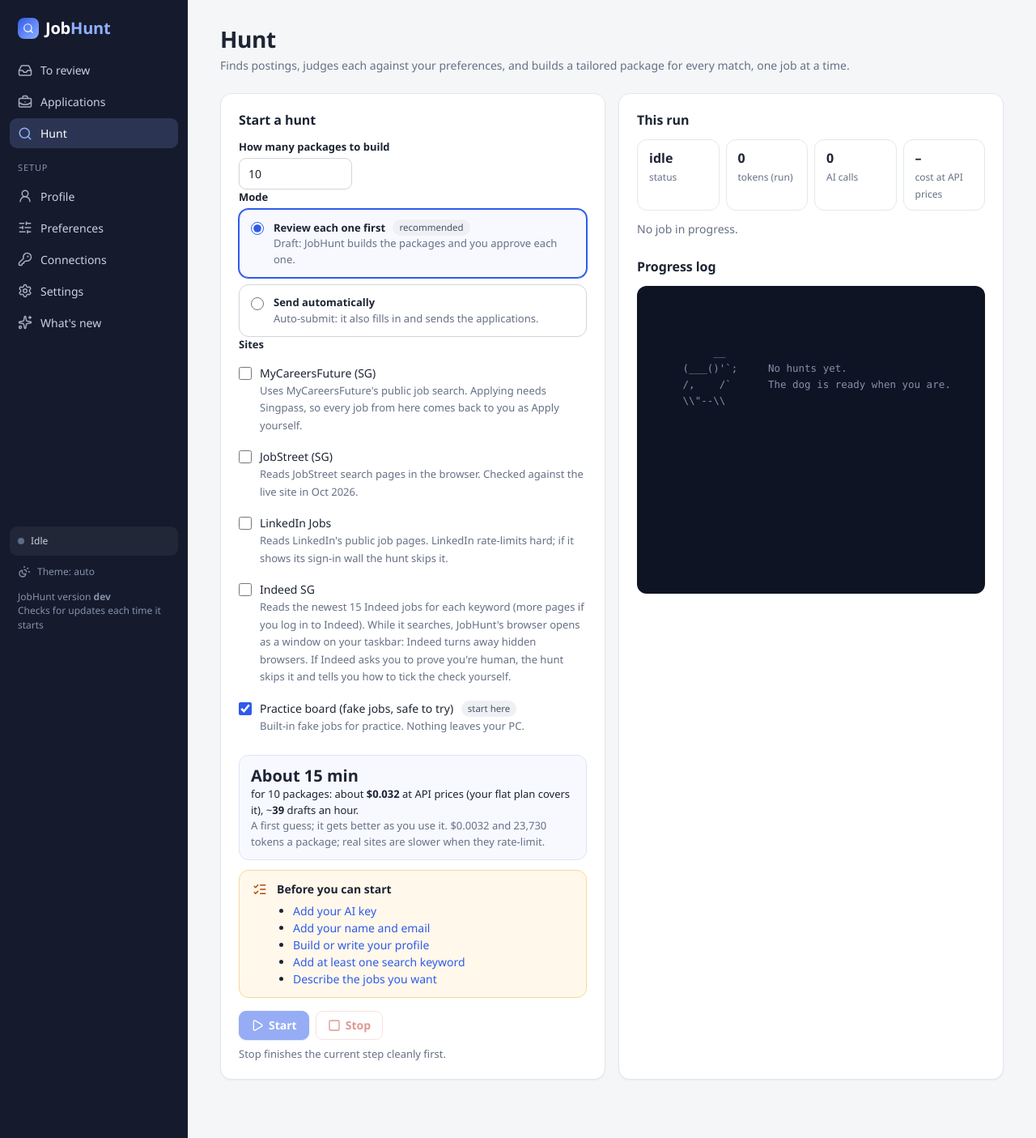
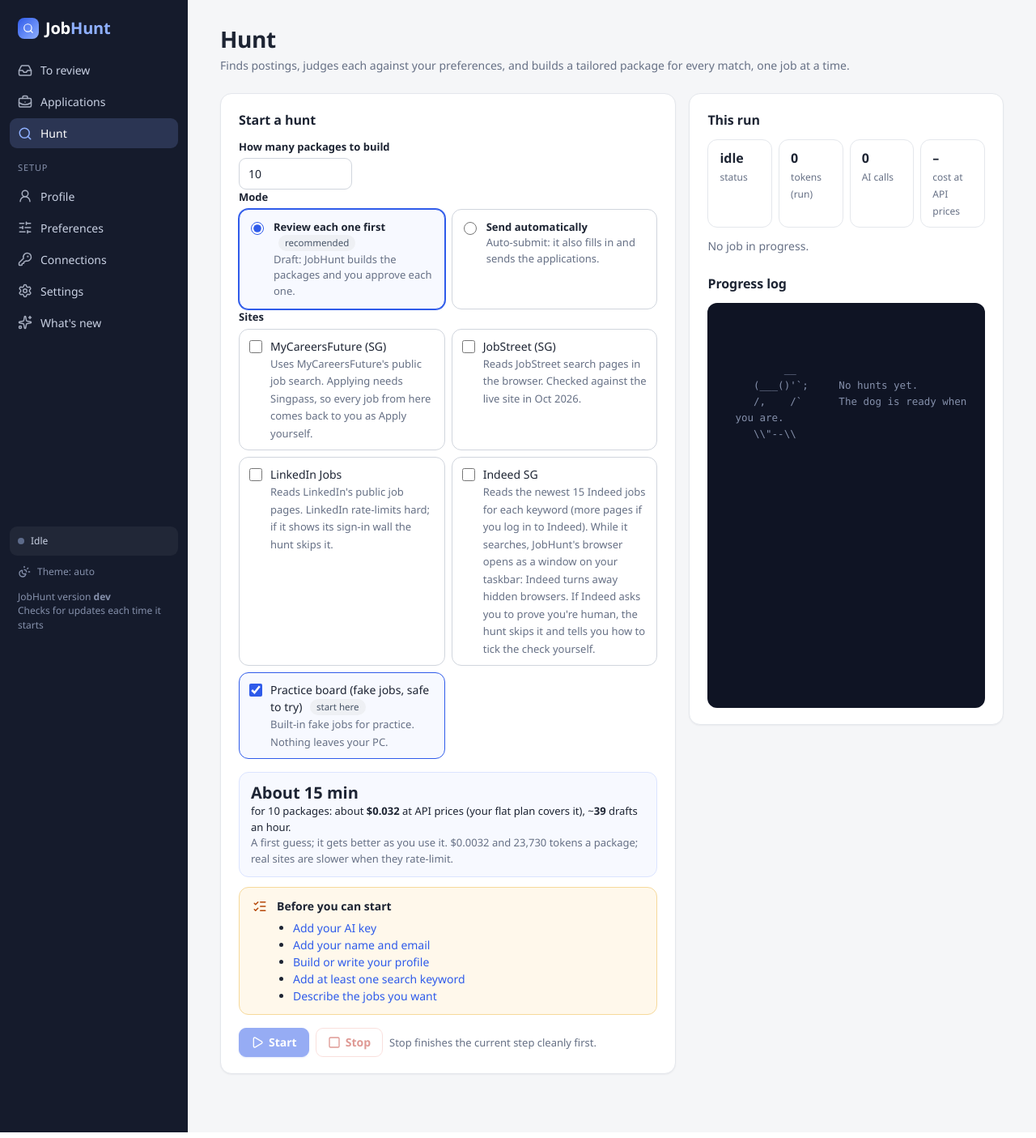
Before and after one commit to steefpls/JobHunt, a FastAPI app: page /hunt in a window 1280 px wide. Shown: the whole page at 81% size. Run offline with FastAPI, Linux system fonts and the light colour scheme; data that the repository does not hold is empty; some libraries are stand-ins or nearby versions.

Commit message:
Hunt, Connections, Preferences and Settings use the page's width without gaps
On Hunt, the start form takes the wider column and the sites and modes sit side by side as tiles, with the ticked ones highlighted. The progress log fills the right side and stays on screen as you scroll.

On Connections, each key's and site's status sits right next to its name, and the provider list is wide enough to show its whole label.

On Preferences, the "Never apply" box and the description grow to match the boxes beside them, so there's no empty space under them. On Settings, a shorter label keeps the pacing boxes level. On a job page, Market pay no longer stretches to the height of Notes.

Co-Authored-By: Claude Opus 5.5 <noreply@anthropic.com>

```diff
--- a/jobhunt/web/static/style.css
+++ b/jobhunt/web/static/style.css
@@ -171,6 +171,7 @@ main { flex: 1; min-width: 0; padding: 32px 40px 72px; max-width: 1180px; }
 .grid > .card { margin-bottom: 0; }
 .grid + .card, .grid + .grid, .card + .grid { margin-top: var(--sp-4); }
 .grid.two { grid-template-columns: 1fr 1fr; }
+.grid.top { align-items: start; }
 .grid.three { grid-template-columns: repeat(3, 1fr); }
 .grid.wide-left { grid-template-columns: 2fr 1fr; }
 .grid.wide-right { grid-template-columns: minmax(0, 1fr) minmax(0, 1.25fr); }
@@ -273,6 +274,10 @@ input:focus, select:focus, textarea:focus { outline: none; border-color: var(--b
 input:user-invalid { border-color: var(--bad); }
 textarea { min-height: 120px; font-family: Consolas, "Cascadia Mono", monospace; font-size: var(--fs-sm); resize: vertical; line-height: 1.55; }
 textarea.tall { min-height: 420px; }
+/* a card whose big text box grows to the height of the card beside it */
+.fillcard { display: flex; flex-direction: column; }
+.fillcard > textarea { flex: 1 1 auto; }
+.fillcard > h2 + p { margin-top: 0; }  /* flex doesn't collapse margins */
 textarea.plain { font: inherit; font-size: var(--fs-md); }
 .row { display: flex; gap: var(--sp-3); align-items: end; flex-wrap: wrap; }
 .row > * { flex: 1; min-width: 140px; }
@@ -449,10 +454,21 @@ details.menu.left .menupanel { right: auto; left: 0; transform-origin: top left;
   transition: background-color var(--dur-base) var(--ease-ios), border-color var(--dur-base) var(--ease-ios); }
 .est.warn { background: var(--warn-bg); border-color: var(--warn-line); }
 .est .big { font-size: var(--fs-xl); font-weight: 700; display: block; color: var(--ink); line-height: 1.3; }
-.sitelist label.check { align-items: flex-start; padding: 8px 10px; border-radius: 10px; margin: 2px -10px; }
+/* the form takes the wider column; the sites and modes sit side by side as tiles so it stays short */
+.grid.hunt { grid-template-columns: minmax(0, 1.45fr) minmax(0, 1fr); align-items: start; }
+@media (max-width: 900px) { .grid.hunt { grid-template-columns: 1fr; } }
+@media (min-width: 901px) { .runcard { position: sticky; top: var(--sp-4); }
+  .runcard .log { height: clamp(260px, calc(100vh - 300px), 560px); } }
+.choices.cols { grid-template-columns: repeat(auto-fit, minmax(240px, 1fr)); }
+.sitelist { display: grid; grid-template-columns: repeat(auto-fit, minmax(240px, 1fr)); gap: var(--sp-2); }
+.sitelist label.check { align-items: flex-start; padding: 10px 12px; border-radius: 12px; margin: 0; border: 1px solid var(--field-line);
+  transition: background-color var(--dur-base) var(--ease-ios), border-color var(--dur-base) var(--ease-ios); }
 .sitelist label.check:hover { background: var(--hover); }
+.sitelist label.check:has(input:checked) { border-color: var(--brand); background: var(--blue-soft); }
 .sitelist label.check input { margin-top: 3px; }
 .sitelist .hint { margin: 0; }
+/* name, then its status right beside it, then the buttons at the far end */
+@media (min-width: 601px) { table.statustable td:first-child { width: 1%; white-space: nowrap; padding-right: var(--sp-6); } }
 .runbar { display: flex; gap: var(--sp-2); align-items: center; flex-wrap: wrap; margin-top: var(--sp-4); }
 
 /* ── job page ─────────────────────────────────────────────────────── */
--- a/jobhunt/web/templates/accounts.html
+++ b/jobhunt/web/templates/accounts.html
@@ -7,7 +7,7 @@
 <div class="card" id="aikey">
   <div class="cardhead"><h2>{{ icon("key-round") }}AI key</h2>
     <span class="muted">Using <b>{{ providers[settings.provider] }}</b> · <a href="/settings">change</a></span></div>
-  <table>
+  <table class="statustable">
     {% for p, label in providers.items() %}
     <tr><td>{{ label }}</td>
       <td>{% if keys[p] %}<span class="badge Applied">{{ icon("check", "sm") }}saved</span>{% else %}<span class="badge">not set</span>{% endif %}</td>
@@ -21,7 +21,7 @@
     {% endfor %}
   </table>
   <form method="post" action="/accounts/apikey" class="row" style="margin-top:12px" autocomplete="off" data-guard>
-    <div style="flex:0 0 260px"><label for="f_provider">Provider</label>
+    <div style="flex:0 1 360px"><label for="f_provider">Provider</label>
       <select id="f_provider" name="provider">{% for p, label in providers.items() %}<option value="{{ p }}" {{ 'selected' if p == settings.provider }}>{{ label }}</option>{% endfor %}</select></div>
     <div><label for="f_api_key">Paste key</label><input type="password" id="f_api_key" name="api_key" autocomplete="new-password" placeholder="paste your key here" required minlength="8"></div>
     <div style="flex:0 0 auto"><button class="btn primary">{{ icon("check") }}Save key</button></div>
@@ -38,7 +38,7 @@
     <form method="post" action="/accounts/browser/close" class="inline"><button class="btn small">Close it for me</button></form></span></div>
   {% elif checking or check_waiting %}<div id="loginChecking" class="busyline" style="margin:8px 0">{{ icon("loader-circle", "spin") }}<span><span class="badge Ready">Checking your logins…</span>
     This page updates by itself in a few seconds.</span></div>{% endif %}
-  <table>
+  <table class="statustable">
     {% for key, (label, url) in login_sites.items() %}{% set st = login_status.get(key) %}
     <tr><td><b>{{ label }}</b></td>
       <td>{% if browser_open or checking or check_waiting %}<span class="badge" aria-label="Checking">{{ icon("loader-circle", "sm spin") }}</span>
--- a/jobhunt/web/templates/hunt.html
+++ b/jobhunt/web/templates/hunt.html
@@ -21,7 +21,7 @@
 </div>
 {% endif %}
 
-<div class="grid two">
+<div class="grid hunt">
   <div class="card">
     <h2>Start a hunt</h2>
     <form method="post" action="/hunt/start" id="huntForm">
@@ -29,7 +29,7 @@
       <input type="number" name="jobs" min="1" max="200" value="{{ settings.hunt.jobs }}" id="jobsInput" style="max-width:140px">
       <fieldset>
         <legend>Mode</legend>
-        <div class="choices">
+        <div class="choices cols">
           <label class="choice"><input type="radio" name="mode" value="draft" checked>
             <span><b>Review each one first <span class="pill">recommended</span></b><span class="hint">Draft: JobHunt builds the packages and you approve each one.</span></span></label>
           <label class="choice"><input type="radio" name="mode" value="auto">
@@ -60,7 +60,7 @@
     <form method="post" action="/hunt/stop" id="stopForm"></form>
   </div>
 
-  <div class="card">
+  <div class="card runcard">
     <h2>This run</h2>
     <div class="meter">
       <div class="stat"><b id="mState">{{ status.kind if status.busy else "idle" }}</b><span>status</span></div>
--- a/jobhunt/web/templates/job.html
+++ b/jobhunt/web/templates/job.html
@@ -183,7 +183,7 @@
   {% endif %}
 </div>
 
-<div class="grid two">
+<div class="grid two top">
 <div class="card pay" id="pay">
   <div class="company-head">
     <h2>{{ icon("banknote") }}Market pay</h2>
--- a/jobhunt/web/templates/scope.html
+++ b/jobhunt/web/templates/scope.html
@@ -19,14 +19,14 @@
     <label for="f_location">Location</label>
     <input type="text" id="f_location" name="location" value="{{ settings.scope.location }}">
   </div>
-  <div class="card">
+  <div class="card fillcard">
     <h2>Never apply when the title or company contains</h2>
     <label for="f_avoid" class="hint" style="font-weight:400;margin-top:0">Skipped instantly, without spending any AI tokens. One per line.</label>
     <textarea id="f_avoid" name="avoid_words" class="plain" style="min-height:150px">{{ settings.scope.avoid_words|join("\n") }}</textarea>
   </div>
 </div>
 <div class="grid wide-left">
-  <div class="card" id="describe">
+  <div class="card fillcard" id="describe">
     <h2>Describe the jobs you want</h2>
     <p class="muted">The AI reads this to decide yes or no on every posting, so be specific. Short answers are enough;
       the guide on the right says what helps. Your salary floor is the <a href="/profile#screening">Expected salary</a>
--- a/jobhunt/web/templates/settings.html
+++ b/jobhunt/web/templates/settings.html
@@ -63,7 +63,7 @@
       <div class="fielderr" id="delayErr" hidden>The max wait is shorter than the min: it will be raised to match when you save.</div>
       <div class="row">
         <div><label for="f_max_apps_per_hour_per_site">Max applications an hour, per site</label><input type="number" id="f_max_apps_per_hour_per_site" name="max_apps_per_hour_per_site" min="0" value="{{ settings.pacing.max_apps_per_hour_per_site }}"></div>
-        <div><label for="f_action_delay_s">Pause between clicks while applying (s)</label><input type="number" id="f_action_delay_s" name="action_delay_s" min="0" step="0.1" value="{{ settings.pacing.action_delay_s }}"></div>
+        <div><label for="f_action_delay_s" title="While JobHunt fills in an application">Pause between clicks (s)</label><input type="number" id="f_action_delay_s" name="action_delay_s" min="0" step="0.1" value="{{ settings.pacing.action_delay_s }}"></div>
       </div>
       <label for="f_max_candidates">Most postings to read per hunt</label><input type="number" id="f_max_candidates" name="max_candidates" min="1" value="{{ settings.hunt.max_candidates }}">
     </div>
```
